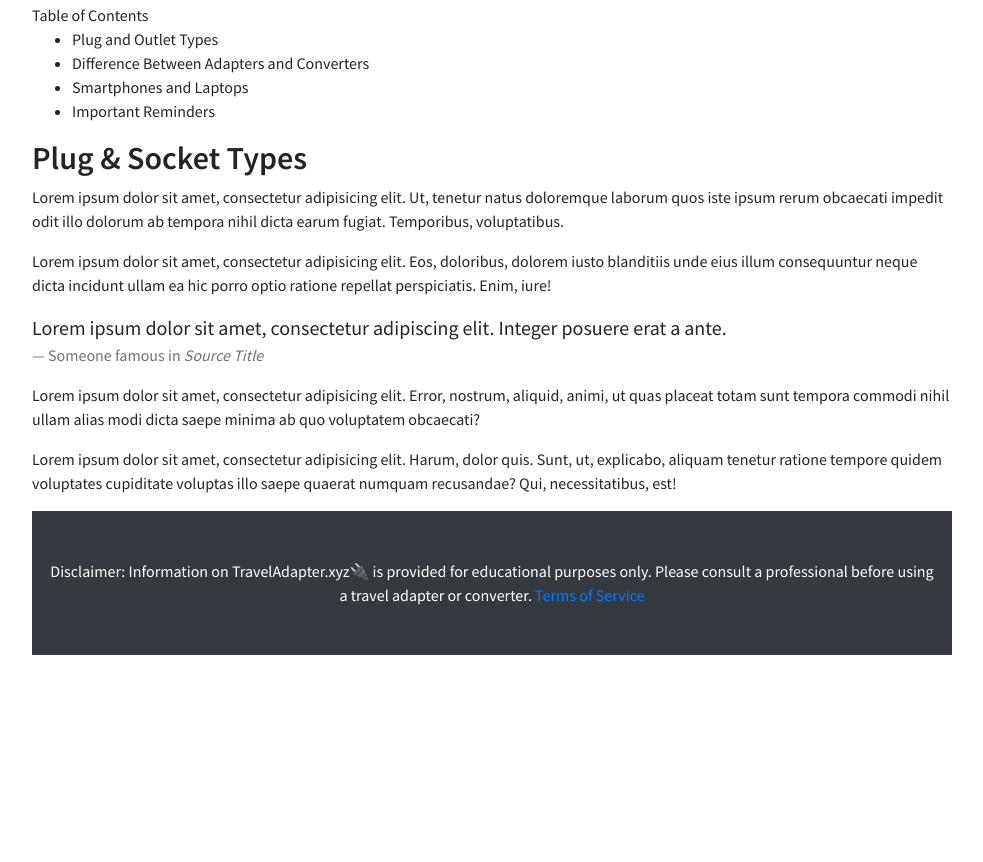
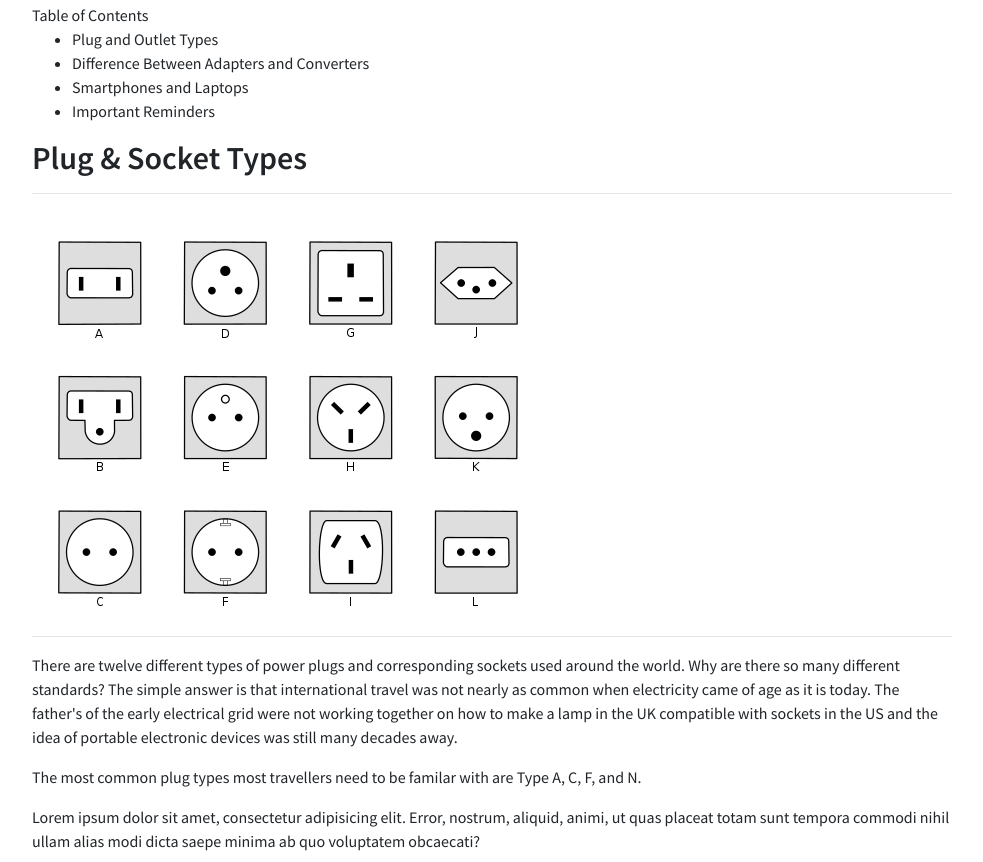
Before and after one commit to RyanShook/traveladapter, a website: page traveladapterguide.html in a window 1280 px wide. Shown: the part 758-1620 px from the top of the page, without its empty margins (53-1036 px from the left). Before the commit the page ends 1437 px from the top, so only its background shows below. Drawn offline with Linux system fonts and the light colour scheme.

Commit message:
Guide copy

```diff
--- a/traveladapterguide.html
+++ b/traveladapterguide.html
@@ -98,26 +98,24 @@
                 </div>
 
                 <h2>Plug & Socket Types</h2>
+                <hr>
+                <img class="img-fluid rounded" src="images/plug-types.png" alt="International Plug Types">
+                <hr>
 
-                <p>Lorem ipsum dolor sit amet, consectetur adipisicing elit. Ut, tenetur natus doloremque laborum quos iste ipsum rerum
-                  obcaecati impedit odit illo dolorum ab tempora nihil dicta earum fugiat. Temporibus, voluptatibus.</p>
+                <p>There are twelve different types of power plugs and corresponding sockets used around the world. Why are there so many different standards? The simple answer is that international travel was not nearly as common when electricity came of age as it is today. The father's of the early electrical grid were not working together on how to make a lamp in the UK compatible with sockets in the US and the idea of portable electronic devices was still many decades away.</p>
 
-                <p>Lorem ipsum dolor sit amet, consectetur adipisicing elit. Eos, doloribus, dolorem iusto blanditiis unde eius illum
-                  consequuntur neque dicta incidunt ullam ea hic porro optio ratione repellat perspiciatis. Enim, iure!</p>
+                <p>The most common plug types most travellers need to be familar with are Type A, C, F, and N.</p>
 
-                <blockquote class="blockquote">
-                  <p class="mb-0">Lorem ipsum dolor sit amet, consectetur adipiscing elit. Integer posuere erat a ante.</p>
-                  <footer class="blockquote-footer">Someone famous in
-                    <cite title="Source Title">Source Title</cite>
-                  </footer>
-                </blockquote>
+
 
                 <p>Lorem ipsum dolor sit amet, consectetur adipisicing elit. Error, nostrum, aliquid, animi, ut quas placeat totam sunt
                   tempora commodi nihil ullam alias modi dicta saepe minima ab quo voluptatem obcaecati?</p>
 
                 <p>Lorem ipsum dolor sit amet, consectetur adipisicing elit. Harum, dolor quis. Sunt, ut, explicabo, aliquam tenetur ratione
                   tempore quidem voluptates cupiditate voluptas illo saepe quaerat numquam recusandae? Qui, necessitatibus, est!</p>
-
+</div>
+</div>
+</div>
 
     <!-- Footer -->
     <footer class="py-5 bg-dark">
```
